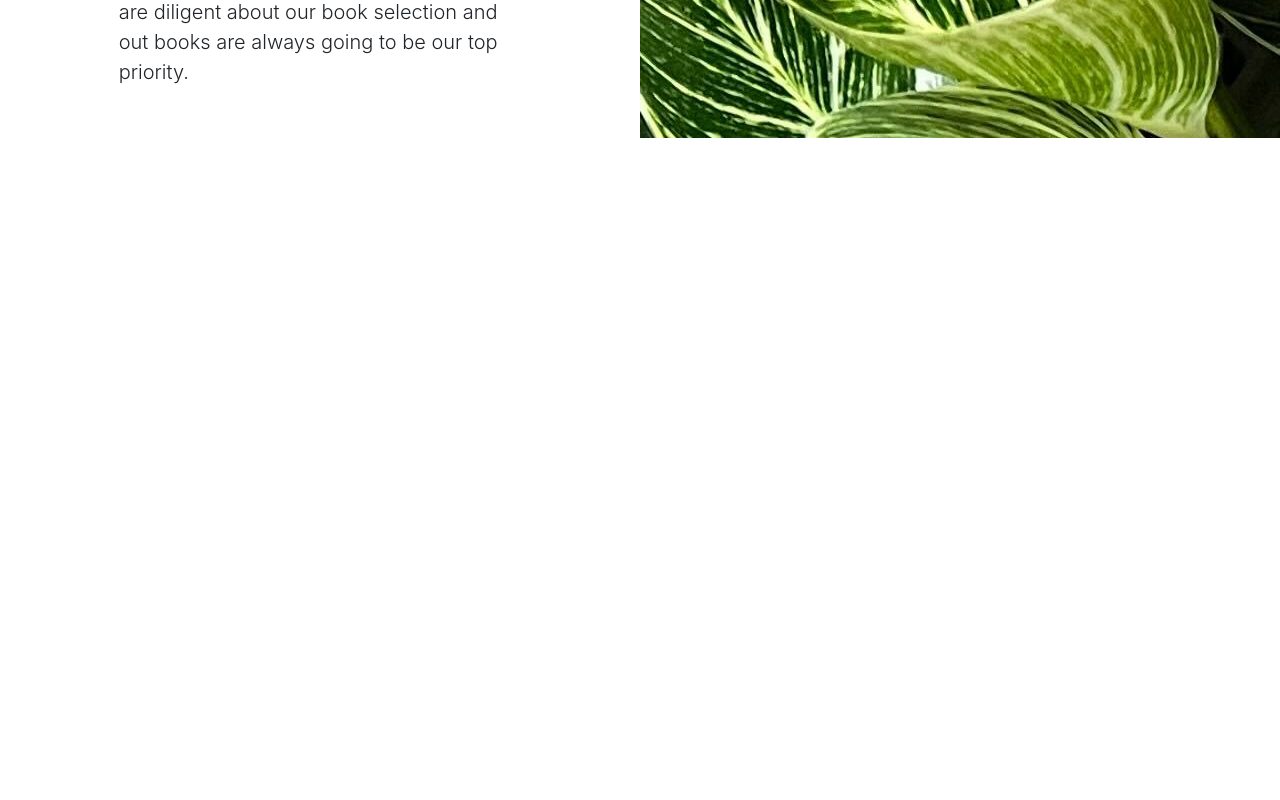
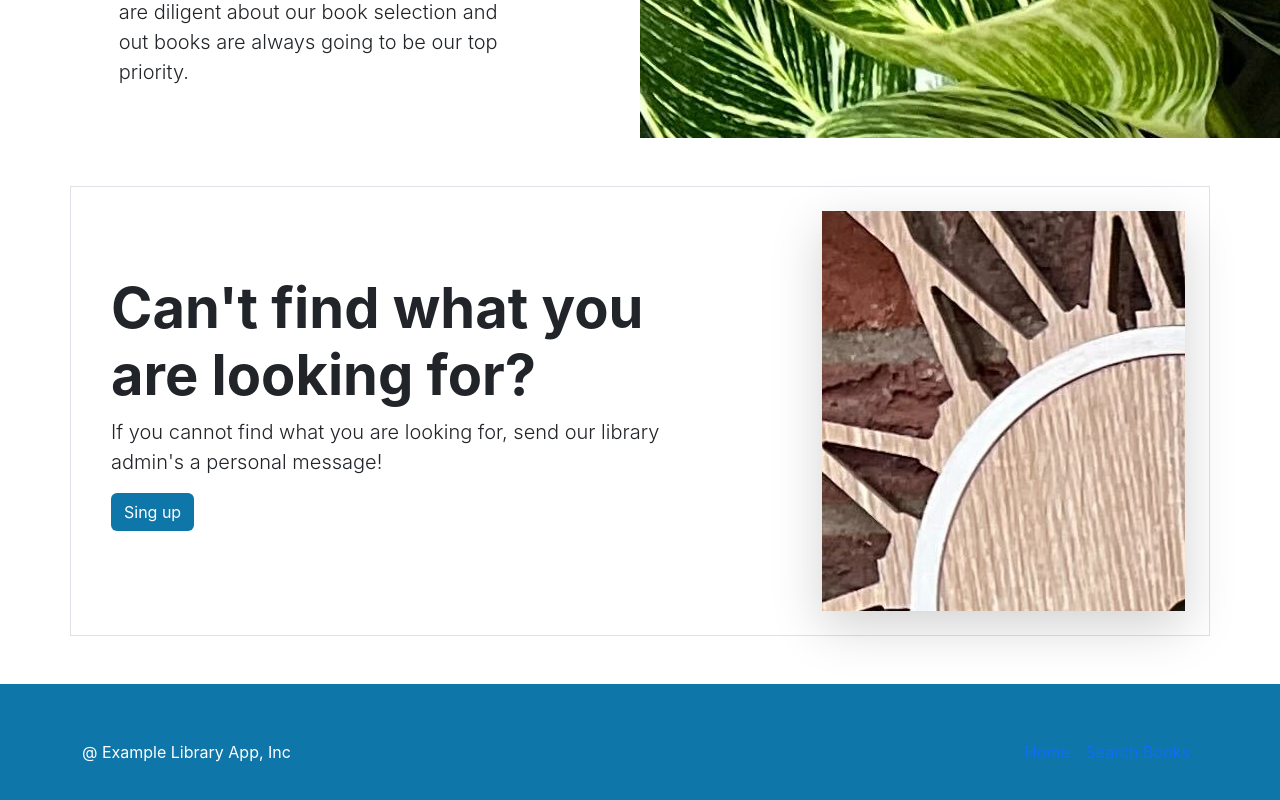
Before and after one commit to marllonsc/react_studies, a React (Create React App) app in the folder libray-app/03-frontend/react-library/: page / in a window 1280 px wide. Shown: the part 1786-2586 px from the top of the page. Before the commit the page ends 1924 px from the top, so only its background shows below. Built offline with nearby package versions, Linux system fonts and the light colour scheme.

Commit message:
add libraryServices, Footer and HomePage

```diff
--- a/libray-app/03-frontend/react-library/src/App.tsx
+++ b/libray-app/03-frontend/react-library/src/App.tsx
@@ -1,19 +1,15 @@
 import React from 'react';
 import './App.css';
 import { Navbar } from './layouts/NavbarAndfooter/Navbar';
-import { ExplorerTopBooks } from './layouts/HomePage/ExplorerTopBooks';
-import { Carousel } from './layouts/HomePage/Carousel';
-import { Heros } from './layouts/HomePage/Heros';
+import { Footer } from './layouts/NavbarAndfooter/Footer';
+import { HomePage } from './layouts/HomePage/HomePage';
 
-function App() {
+export const  App = () => {
   return (
     <div>
       <Navbar></Navbar>
-      <ExplorerTopBooks></ExplorerTopBooks>
-      <Carousel></Carousel>
-      <Heros></Heros>
+      <HomePage></HomePage>
+      <Footer></Footer>
     </div>
   );
 }
-
-export default App;
--- a/libray-app/03-frontend/react-library/src/index.tsx
+++ b/libray-app/03-frontend/react-library/src/index.tsx
@@ -1,7 +1,7 @@
 import React from 'react';
 import ReactDOM from 'react-dom/client';
 import './index.css';
-import App from './App';
+import {App} from './App';
 
 
 const root = ReactDOM.createRoot(
--- /dev/null
+++ b/libray-app/03-frontend/react-library/src/layouts/HomePage/HomePage.tsx
@@ -0,0 +1,15 @@
+import { Carousel } from "./components/Carousel";
+import { ExplorerTopBooks } from "./components/ExplorerTopBooks";
+import { Heros } from "./components/Heros";
+import { LibraryService } from "./components/LibraryServices";
+
+export const HomePage = () => {
+    return (
+        <>
+        <ExplorerTopBooks></ExplorerTopBooks>
+        <Carousel></Carousel>
+       <Heros></Heros>
+       <LibraryService></LibraryService>
+        </>
+    );
+}
--- /dev/null
+++ b/libray-app/03-frontend/react-library/src/layouts/HomePage/components/LibraryServices.tsx
@@ -0,0 +1,23 @@
+export const LibraryService = () => {
+    return(
+        <div className="container my-5">
+            <div className="row p-4 align-items-center border shadow-lf">
+                <div className="col-lg-7 p-3">
+                    <h1 className="display-4 fw-bold">
+                        Can't find what you are looking for?
+                    </h1>
+                    <p className="lead">
+                        If you cannot find what you are looking for,
+                        send our library admin's a personal message!
+                    </p>
+                    <div className="d-grid gap-2 justify-content-md-start mb-4 mb-lg-3">
+                        <a className="btn main-color ntn-lg text-white" href="#">
+                            Sing up
+                        </a>
+                    </div>
+                </div>
+                <div className="col-lg-4 offset-lg-1 shadow-lg lost-image"></div>
+            </div>
+        </div>
+    );
+}
--- a/libray-app/03-frontend/react-library/src/layouts/HomePage/ReturnBook.tsx
+++ b/libray-app/03-frontend/react-library/src/layouts/HomePage/components/ReturnBook.tsx
@@ -5,7 +5,7 @@
     <div className="col-xs-6 col-sm-6 col-md-4 col-lg-3 mb-3">
       <div className="text-center">
         <img
-          src={require("./../../Images/BooksImages/book-luv2code-1000.png")}
+          src={require("./../../../Images/BooksImages/book-luv2code-1000.png")}
           width="151"
           height="233"
           alt="book"
--- /dev/null
+++ b/libray-app/03-frontend/react-library/src/layouts/NavbarAndfooter/Footer.tsx
@@ -0,0 +1,22 @@
+export const Footer = () => {
+    return (
+        <div className="main-color">
+            <footer className="container d-flex flex-wrap justify-content-between align-items-center py-5 main-color">
+                <p className="col-md-4 mb-0 text-white">@ Example Library App, Inc</p>
+                <ul className="nav navbar-dark col-md-4 justify-content-end">
+                    <li className="nav-item">
+                        <a href="#" className="nav-link px-2 text-White">
+                            Home
+                        </a>
+                    </li>
+                    <li className="nav-item">
+                        <a href="#" className="nav-link px-2 text-White">
+                            Search Books
+                        </a>
+                    </li>
+                </ul>
+            </footer>
+        </div>
+    );
+
+}
```
Also changed, not shown: libray-app/03-frontend/react-library/src/layouts/HomePage/components/Carousel.tsx (renamed from libray-app/03-frontend/react-library/src/layouts/HomePage/Carousel.tsx), libray-app/03-frontend/react-library/src/layouts/HomePage/components/ExplorerTopBooks.tsx (renamed from libray-app/03-frontend/react-library/src/layouts/HomePage/ExplorerTopBooks.tsx), libray-app/03-frontend/react-library/src/layouts/HomePage/components/Heros.tsx (renamed from libray-app/03-frontend/react-library/src/layouts/HomePage/Heros.tsx).
